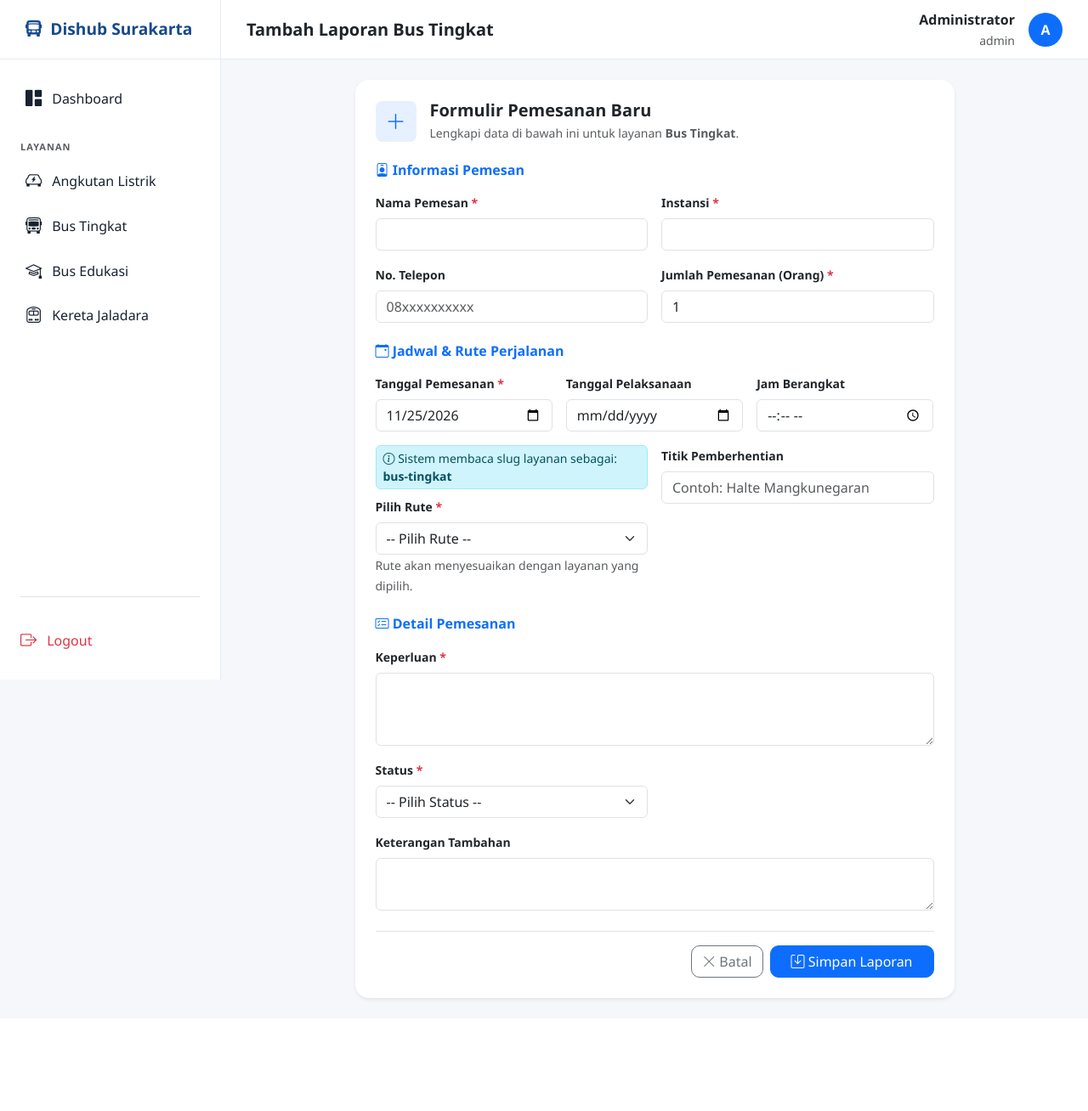
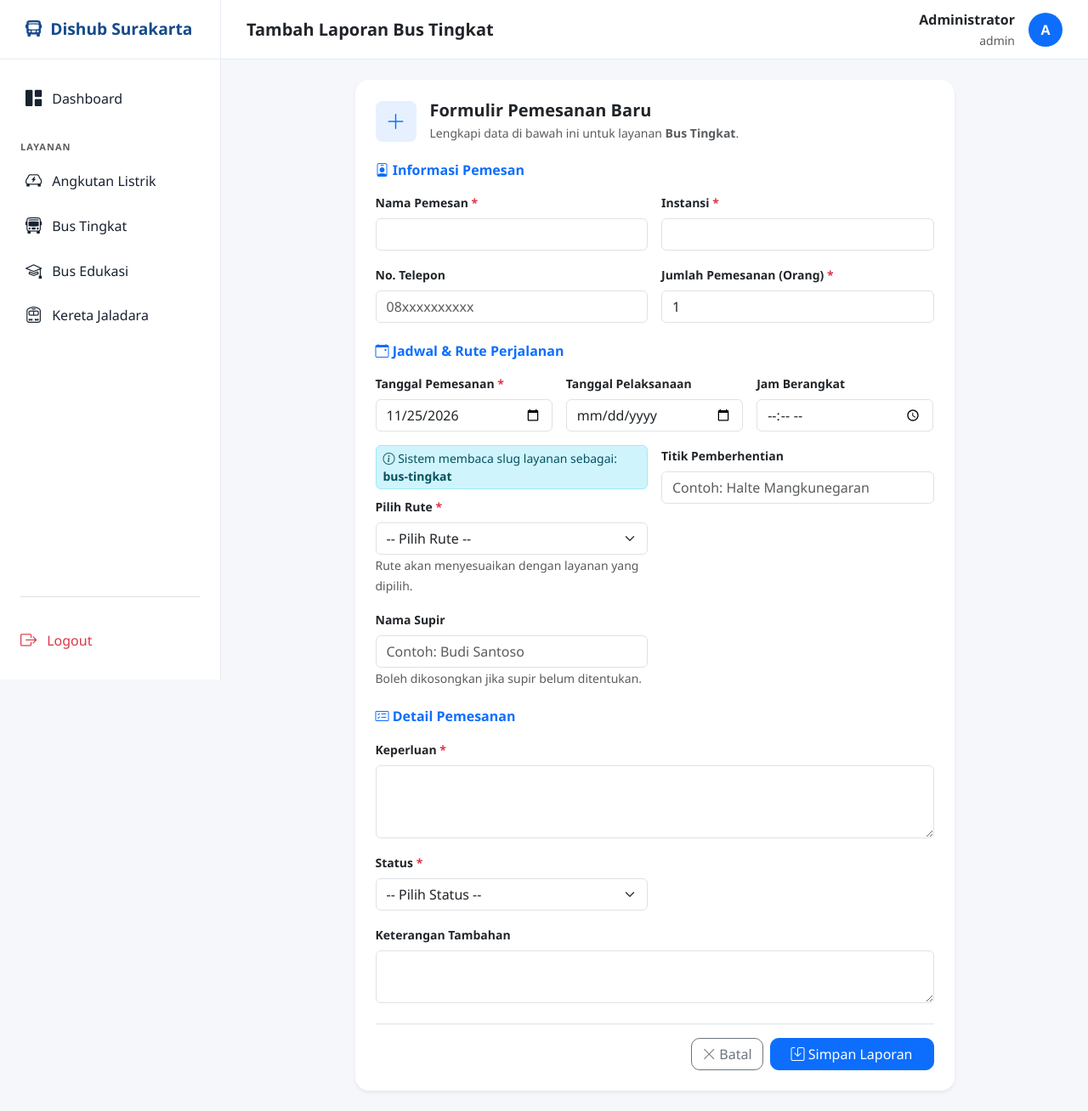
Before and after one commit to aliyaasafiraa06-cell/dishub, a Laravel app: page /laporan/create/bus-tingkat in a window 1280 px wide. Shown: the whole page at 85% size. Before the commit the page ends 1179 px from the top, so only its background shows below. Run offline with Laravel 12, Linux system fonts and the light colour scheme; a user stored in the database is signed in; data comes from the database, SQL or seed files in the repository.

Commit message:
tambah nama supir

```diff
--- a/app/Exports/LaporanExport.php
+++ b/app/Exports/LaporanExport.php
@@ -16,6 +16,7 @@ use PhpOffice\PhpSpreadsheet\Worksheet\Worksheet;
 
 class LaporanExport implements FromCollection, WithHeadings, WithMapping, ShouldAutoSize, WithStyles, WithTitle
 {
+
     private int $no = 0;
 
     public function __construct(
@@ -29,6 +30,7 @@ class LaporanExport implements FromCollection, WithHeadings, WithMapping, Should
      */
     public function collection(): Collection
     {
+
         return app(LaporanService::class)
             ->queryForLayanan($this->layanan->id, $this->filters)
             ->get();
@@ -52,6 +54,7 @@ class LaporanExport implements FromCollection, WithHeadings, WithMapping, Should
             'Jam Berangkat',
             'Rute',
             'Titik Pemberhentian',
+            'Nama Supir',          // <-- kolom baru
             'Jumlah Pemesanan',
             'Keperluan',
             'Status',
@@ -72,6 +75,7 @@ class LaporanExport implements FromCollection, WithHeadings, WithMapping, Should
             $laporan->jam_berangkat ? Carbon::parse($laporan->jam_berangkat)->format('H:i') : '-',
             $laporan->rute ?? '-',
             $laporan->titik_pemberhentian ?? '-',
+            $laporan->nama_supir ?? '-',   // <-- harus sejajar dengan heading di atas
             $laporan->jumlah_pemesanan,
             $laporan->keperluan,
             $laporan->status,
--- a/app/Http/Requests/StoreLaporanRequest.php
+++ b/app/Http/Requests/StoreLaporanRequest.php
@@ -41,6 +41,7 @@ class StoreLaporanRequest extends FormRequest
             'jam_berangkat' => ['nullable', 'date_format:H:i'],
             'rute' => ['nullable', 'string', 'max:500'],
             'titik_pemberhentian' => ['nullable', 'string', 'max:500'],
+            'nama_supir' => ['nullable', 'string', 'max:255'],
             'jumlah_pemesanan' => ['required', 'integer', 'min:1'],
             'keperluan' => ['required', 'string'],
             'status' => ['required', Rule::in(LaporanPemesanan::STATUS_OPTIONS)],
--- a/app/Models/LaporanPemesanan.php
+++ b/app/Models/LaporanPemesanan.php
@@ -18,9 +18,10 @@ class LaporanPemesanan extends Model
         'no_telepon',
         'tanggal_pemesanan',
         'tanggal_pelaksanaan',
-        'jam_berangkat',        // <-- HARUS ADA
-        'rute',                 // <-- HARUS ADA
-        'titik_pemberhentian',  // <-- HARUS ADA
+        'jam_berangkat',
+        'rute',
+        'titik_pemberhentian',
+        'nama_supir',          // <-- baru
         'jumlah_pemesanan',
         'keperluan',
         'status',
--- a/resources/views/laporan/create.blade.php
+++ b/resources/views/laporan/create.blade.php
@@ -95,6 +95,15 @@
                                 <input type="text" name="titik_pemberhentian" class="form-control @error('titik_pemberhentian') is-invalid @enderror" value="{{ old('titik_pemberhentian') }}" placeholder="Contoh: Halte Mangkunegaran">
                                 @error('titik_pemberhentian') <div class="invalid-feedback">{{ $message }}</div> @enderror
                             </div>
+                            <div class="col-md-6">
+                                <label class="form-label fw-semibold small">Nama Supir</label>
+                                <input type="text" name="nama_supir"
+                                    class="form-control @error('nama_supir') is-invalid @enderror"
+                                    value="{{ old('nama_supir') }}"
+                                    placeholder="Contoh: Budi Santoso">
+                                @error('nama_supir') <div class="invalid-feedback">{{ $message }}</div> @enderror
+                                <small class="text-muted">Boleh dikosongkan jika supir belum ditentukan.</small>
+                            </div>
                         </div>
 
                         {{-- Detail Pemesanan --}}
--- a/resources/views/layanan/show.blade.php
+++ b/resources/views/layanan/show.blade.php
@@ -250,6 +250,7 @@
                                 <th>Tgl Pesan</th>
                                 <th>Jam Berangkat</th>
                                 <th>Rute</th>
+                                <th>Supir</th>
                                 <th>Jml</th>
                                 <th>Status</th>
 
@@ -290,6 +291,7 @@
                                             {{ $item->rute ?? '-' }}
                                         </small>
                                     </td>
+                                    <td>{{ $item->nama_supir ?? '-' }}</td>
 
                                     <td>{{ $item->jumlah_pemesanan }}</td>
 
```
Also changed, not shown: resources/views/laporan/edit.blade.php (+8 -0 lines), resources/views/laporan/show.blade.php (+10 -1 lines), database/migrations/2026_11_25_173420_add_nama_supir_to_laporan_pemesanans_table.php (added).
